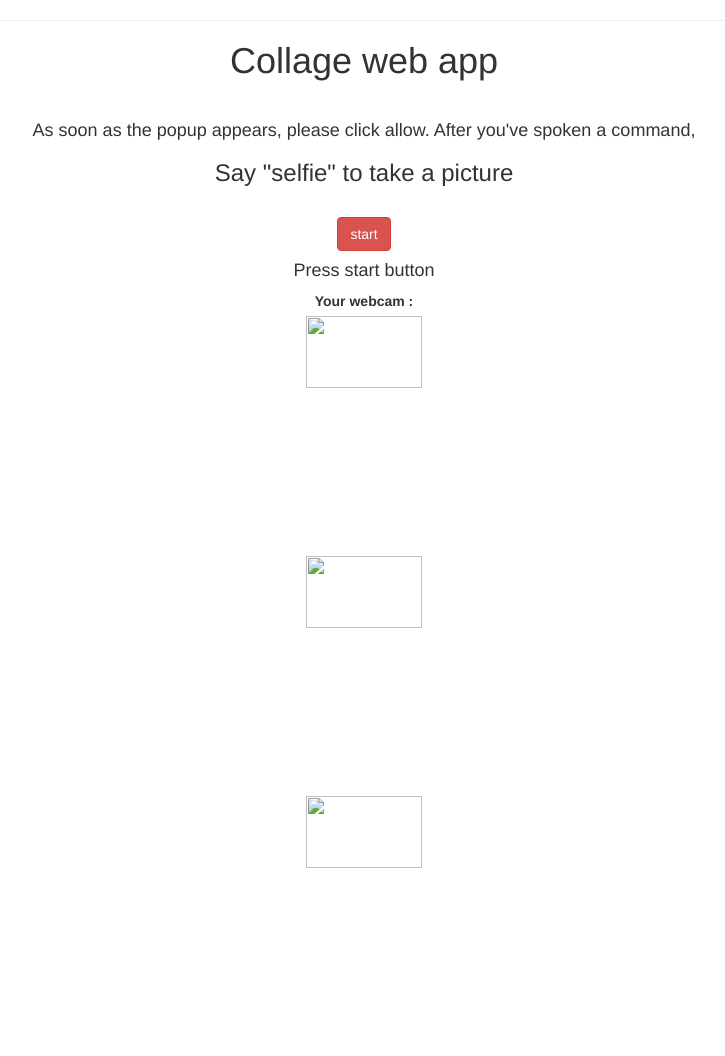
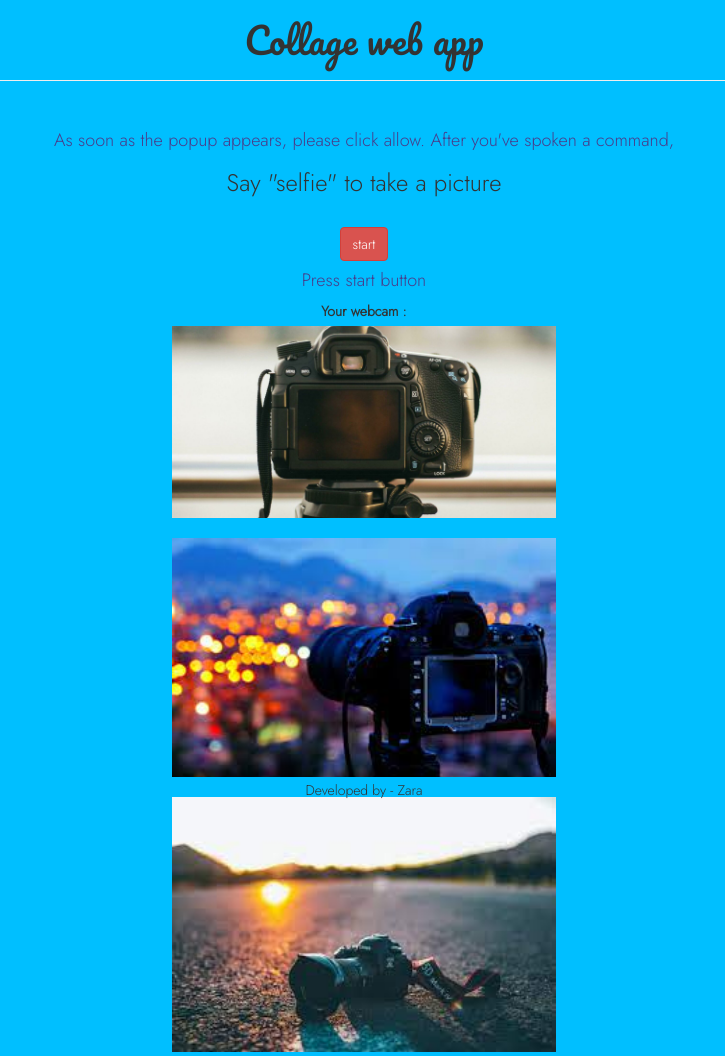
Before and after one commit to zara-khan123/collage, a plain HTML site: page index.html in a window 1280 px wide. Shown: the whole page, without its empty margins (276-1001 px from the left). Drawn offline with nearby package versions, Linux system fonts and the light colour scheme.

Commit message:
Add files via upload

```diff
--- a/index.html
+++ b/index.html
@@ -6,15 +6,23 @@
     <link rel="stylesheet" href="https://maxcdn.bootstrapcdn.com/bootstrap/3.4.0/css/bootstrap.min.css">
     <script src="https://ajax.googleapis.com/ajax/libs/jquery/3.4.1/jquery.min.js"></script>
     <script src="https://maxcdn.bootstrapcdn.com/bootstrap/3.4.0/js/bootstrap.min.js"></script>
+    <link rel="preconnect" href="https://fonts.googleapis.com">
+    <link rel="preconnect" href="https://fonts.gstatic.com" crossorigin>
+    <link href="https://fonts.googleapis.com/css2?family=Pacifico&display=swap" rel="stylesheet">
+    <link rel="preconnect" href="https://fonts.googleapis.com">
+<link rel="preconnect" href="https://fonts.gstatic.com" crossorigin>
+<link href="https://fonts.googleapis.com/css2?family=Jost:wght@300&display=swap" rel="stylesheet">
 
     <script src="https://cdnjs.cloudflare.com/ajax/libs/webcamjs/1.0.26/webcam.js" type="text/javascript"></script>
+    <link rel="stylesheet" href="style.css" type="text/css">
 
 </head>
 
 <body>
 <center>
+
+    <h1>Collage web app</h1>
     <hr>
-    <h1>Collage web app</h1>
     <br>
     <h4>As soon as the popup appears, please click allow. After you've spoken a command,</h4>
     <h3>Say "selfie" to take a picture</h3>
@@ -25,19 +33,22 @@
 
 <div id="resultRow">
     <div id="result1">
-        <img src="pic1.jpg" style="width: 30%">
+        <img src="photo-814121697.png" style="width: 30%">
     </div>
+    <br>
     <div id="result2">
-        <img src="pic2.jpg" style="width: 30%">
+        <img src="download.png" style="width: 30%">
     </div>
+    <br>
     <div id="result3">
-        <img src="pic3.jpg" style="width: 30%">
+        <img src="download1.png" style="width: 30%">
     </div>
 </center>
 <div class="copy_right_footer">
 Developed by - Zara
 </div>
 </div>
+<script src="main.js"></script>
 
 </body>
 
--- a/style.css
+++ b/style.css
@@ -7,5 +7,35 @@
 }
 img:hover
 {
-border-radius: 140px;
+border-radius: 10px;
+width: 400px;
+height: 300px;
+box-shadow: 8px;
+border-color: black;
+border-width: 20px;
 }
+
+body
+{
+background-color: deepskyblue;
+font-family: 'Jost', sans-serif;
+}
+
+h1
+{
+    font-family: 'Pacifico', cursive;
+
+    font-style: normal;
+}
+
+h4
+{
+    color: darkslateblue;
+}
+
+#camera
+{
+   width: 500px;
+   height: 400px;
+   border-color: navy;
+}
```
Also changed, not shown: download.png (added), download1.png (added), main.js (added), photo-814121697.png (added).
